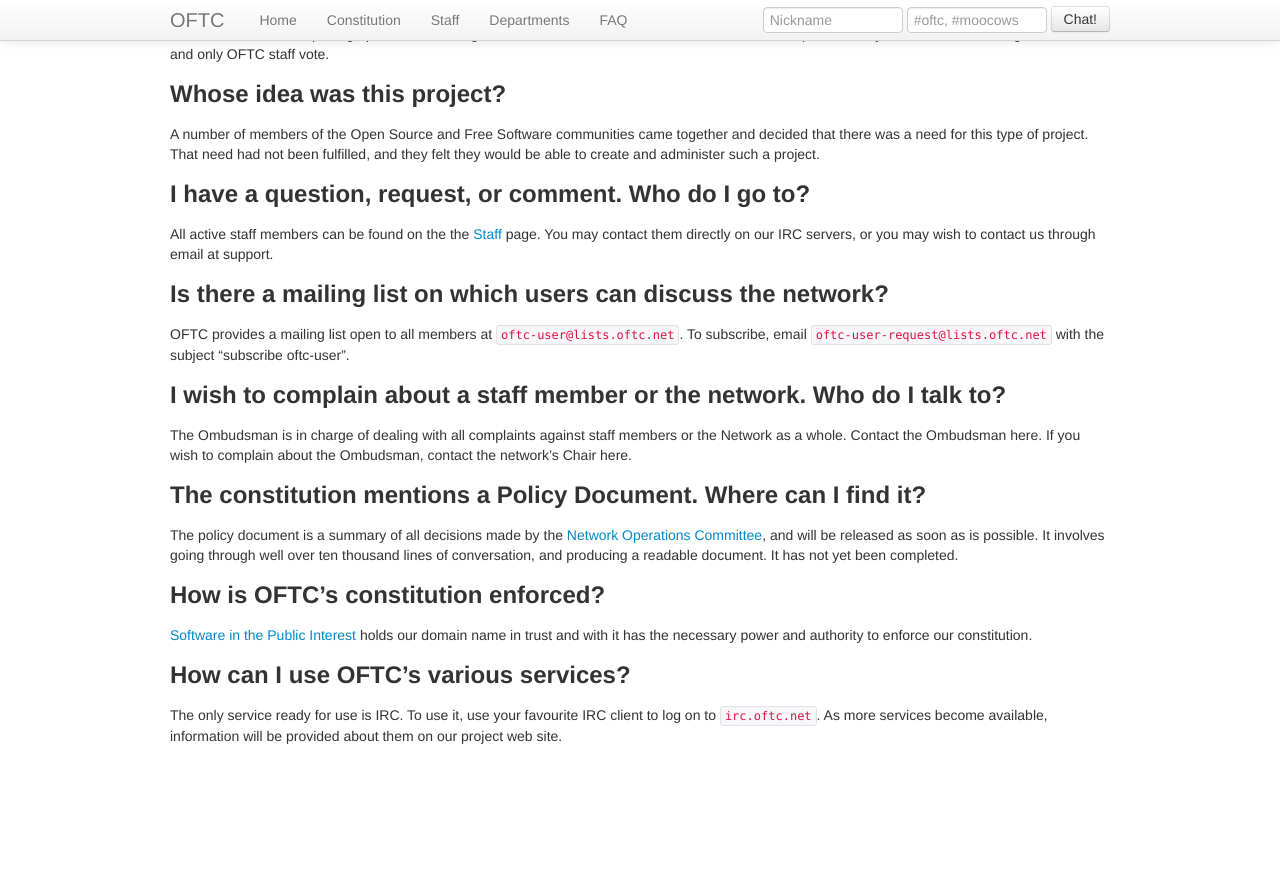
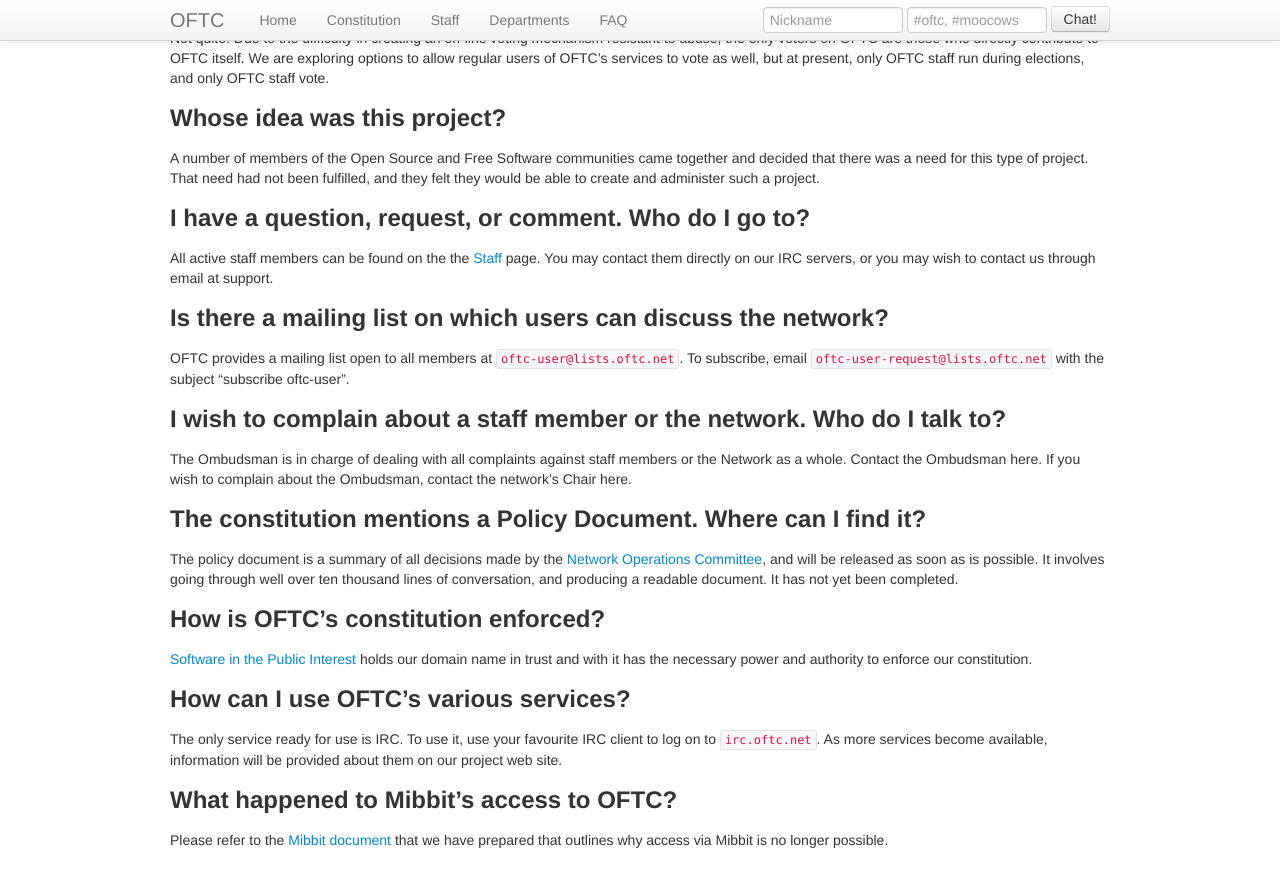
Before and after one commit to oftc/oftc-web, a Jekyll site: the page built from FAQ/General_Questions.md, in a window 1280 px wide and 900 px high, scrolled down 924 px. Shown: the top 887 px of the window. Built offline with Jekyll 4.4.1, drawn with Linux system fonts in a browser that asks for light colours; before the commit the page ends 1720 px from its top, so only the background shows below that; some of the changed text lies outside the part shown.

Commit message:
add Mibbit FAQ entry

```diff
--- a/FAQ/General_Questions.md
+++ b/FAQ/General_Questions.md
@@ -90,3 +90,7 @@
 The only service ready for use is IRC. To use it, use your favourite IRC client
 to log on to `irc.oftc.net`. As more services become available, information will
 be provided about them on our project web site.
+
+## What happened to Mibbit's access to OFTC? ##
+
+Please refer to the [Mibbit document](/Mibbit) that we have prepared that outlines why access via Mibbit is no longer possible.
```
